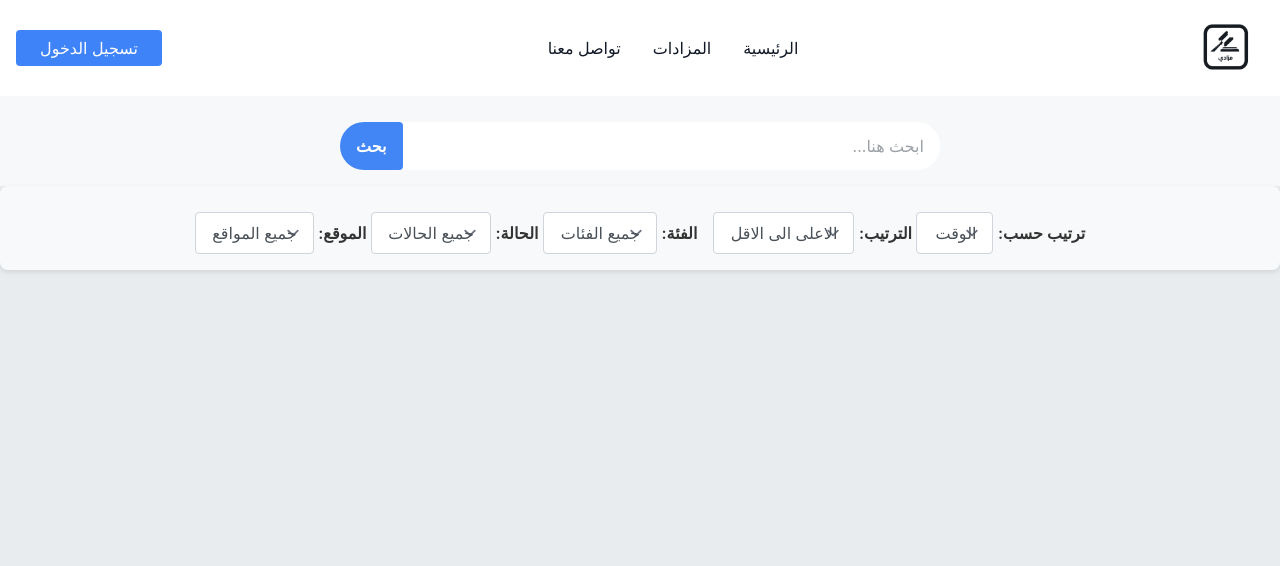
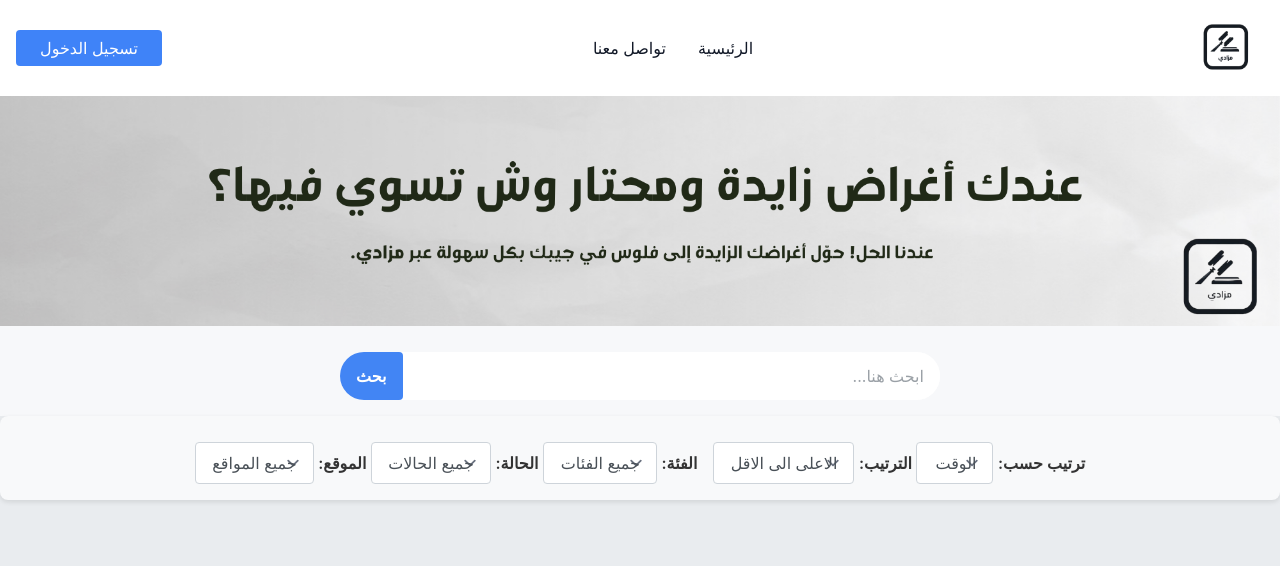
Before and after one commit to KAbaalkhail/Online-Auction, a Flask app: page /auctions in a window 1280 px wide. Shown: the top 566 px of the page. Run offline with Flask 2, Linux system fonts and the light colour scheme; data that the repository does not hold is empty; some libraries are stand-ins or nearby versions; some web fonts are replaced.

Commit message:
-remove main page to be auction.html is the main one -change the time in form to be drop-down list -add the advert bar in the auction.html

```diff
--- a/src/flask-website/app.py
+++ b/src/flask-website/app.py
@@ -132,7 +132,7 @@ def currency_filter(value, currency='SAR'):
 @app.route('/')
 def index():
     if current_user.is_authenticated:
-        return redirect(url_for('dashboard'))
+        return redirect(url_for('auction_listing'))
     else:
         return redirect(url_for('login'))
 
@@ -157,7 +157,7 @@ def login():
 
             flash('تم تسجيل الدخول بنجاح!', 'success')
             next_page = request.args.get('next')
-            return redirect(next_page or url_for('dashboard'))
+            return redirect(next_page or url_for('auction_listing'))
         else:
             flash('اسم المستخدم أو كلمة المرور غير صحيحة. يرجى المحاولة مرة أخرى.', 'error')
     return render_template('login.html', form=form)
@@ -212,11 +212,7 @@ def logout():
     return redirect(url_for('index'))
 
 # Dashboard route
-@app.route('/main')
- # Use login_required decorator to protect this route
-def dashboard():
-    # No need to check for 'user_id' in session
-    return render_template('main.html', user=current_user)
+
 
 # Contact us route
 @app.route('/contactus')
@@ -291,10 +287,16 @@ def item_details(item_id):
     item = Item.query.get(item_id)
     if not item:
         flash('العنصر غير موجود')
-        return redirect(url_for('auction_listing'))  #
-    # Calculate the remaining time for the auction
-    seller_phone_number = item.seller.phone_number if item.seller else None
-    now = datetime.utcnow()
+        return redirect(url_for('auction_listing'))
+
+    # Convert item.time_end to the user's timezone if it's not already timezone-aware
+    if not item.time_end.tzinfo:
+        timezone = pytz.timezone('Asia/Riyadh')
+        item.time_end = timezone.localize(item.time_end)
+
+    # Get the current time in the user's timezone
+    now = datetime.now(item.time_end.tzinfo)
+
     item_time_left = None
     if item.time_end and item.time_end > now:
         time_left = item.time_end - now
@@ -303,22 +305,10 @@ def item_details(item_id):
         minutes, seconds = divmod(remainder, 60)
         item_time_left = {'days': days, 'hours': hours, 'minutes': minutes, 'seconds': seconds}
 
-        bid_history = Bid.query.filter_by(item_id=item.id).order_by(Bid.bid_time.desc()).all()
-
-        # Ensure the start_bid is a Decimal
-        current_total_price = Decimal(item.start_bid)  # Convert start_bid to Decimal
-
-        # Update the bids with the new total price, which accumulates the bid amounts
-        for bid in reversed(bid_history):  # Reverse the list to start from the earliest bid
-            current_total_price += bid.bid_amount  # Ensure bid.bid_amount is also Decimal
-            bid.new_total_price = current_total_price  # Set the new total price for the bid
-
     return render_template(
         'item_details.html',
         item=item,
-        seller_phone_number=seller_phone_number,  # Add this line
-        item_time_left=item_time_left,
-        bid_history=bid_history
+        item_time_left=item_time_left
     )
 
 
@@ -357,9 +347,8 @@ def allowed_file(filename):
     return '.' in filename and filename.rsplit('.', 1)[1].lower() in ALLOWED_EXTENSIONS
 @app.route('/form', methods=['GET', 'POST'])
 def item_form():
-
-
     if request.method == 'POST':
+        # Retrieve form data
         name = request.form['itemName']
         description = request.form['itemDescription']
         start_bid = float(request.form['startingBid'])
@@ -394,7 +383,7 @@ def item_form():
             if 'user_id' in session:
                 seller_id = session['user_id']
             else:
-                flash('الرجاء تسجيل الدخول لإضافة إعلان ', 'error')
+                flash('Please log in to add an item', 'error')
                 return redirect(url_for('login'))
 
             new_item = Item(name=name, description=description, start_bid=start_bid,
@@ -405,11 +394,14 @@ def item_form():
             db.session.add(new_item)
             db.session.commit()
 
-            flash('تمت إضافة العنصر بنجاح!', 'success')
-            return redirect(url_for('item_form'))
+            flash('Item added successfully!', 'success')
+
+            # Redirect to the item details page for the newly created item
+            return redirect(url_for('item_details', item_id=new_item.id))
 
     return render_template('form.html', item_categories=item_categories, item_conditions=item_conditions,
                            seller_locations=seller_locations)
+
 
 
 @app.route('/terms', methods=['GET', 'POST'])
--- a/src/flask-website/static/css/style.css
+++ b/src/flask-website/static/css/style.css
@@ -504,6 +504,20 @@ body, html {
 .register-page .register-field .form-input {
     display: block; /* Stack the label and input */
 }
+
+.static-images-container {
+    max-width: 100%; /* Ensures container can take full width */
+    margin: auto; /* Center the container */
+    overflow: hidden; /* Hide any overflowing content */
+    padding: 0; /* Removes padding that may restrict full-width appearance */
+}
+
+.static-image {
+    width: 100%; /* Set image width to take up full container width */
+    height: auto; /* Maintain aspect ratio */
+    display: block; /* Ensures that the image is a block element and takes full width of its container */
+}
+
 
 .register-page .register-field input,
 .register-page .register-field select {
--- a/src/flask-website/templates/auction.html
+++ b/src/flask-website/templates/auction.html
@@ -7,6 +7,18 @@
 {% endblock %}
 
 {% block body %}
+
+<!-- Static images container -->
+<div class="static-images-container w-full max-w-screen-lg mx-auto overflow-hidden">
+    <!-- Images here -->
+    <img class="static-image" src="{{ url_for('static', filename='aaa.png') }}" alt="Image 1">
+   <!-- <img class="static-image" src="{{ url_for('static', filename='3.png') }}" alt="Image 2">
+    <img class="static-image" src="{{ url_for('static', filename='2.png') }}" alt="Image 3">
+    <img class="static-image" src="{{ url_for('static', filename='bbb.jpg') }}" alt="Image 4">
+    <!-- More images can be added here -->
+</div>
+
+
 <!-- Search Bar -->
 <div class="search-bar">
     <form action="{{ url_for('auction_listing') }}" method="get" class="search-form">
--- a/src/flask-website/templates/base.html
+++ b/src/flask-website/templates/base.html
@@ -54,13 +54,13 @@
             <div class="flex-grow flex items-center justify-center">
                 <ul class="flex flex-row space-x-8 font-medium">
                     <li><a href="{{ url_for('contactus') }}" class="text-gray-900 hover:text-blue-700">تواصل معنا</a></li>
-                    <li><a href="{{ url_for('auction_listing') }}" class="text-gray-900 hover:text-blue-700">المزادات</a></li>
-                    <li><a href="{{ url_for('dashboard') }}" class="text-gray-900 hover:text-blue-700">الرئيسية</a></li>
+
+                    <li><a href="{{ url_for('auction_listing') }}" class="text-gray-900 hover:text-blue-700">الرئيسية</a></li>
                 </ul>
             </div>
             <!-- Logo aligned with the navbar links -->
             <div class="flex items-center">
-                <a href="{{ url_for('dashboard') }}">
+                <a href="{{ url_for('auction_listing') }}">
                     <img src="{{ url_for('static', filename='logo-new.png') }}" class="h-20 w-20" alt="Your Website Logo">
                 </a>
             </div>
```
Also changed, not shown: src/flask-website/templates/form.html (+11 -1 lines), src/flask-website/static/bbb.jpg (added).
